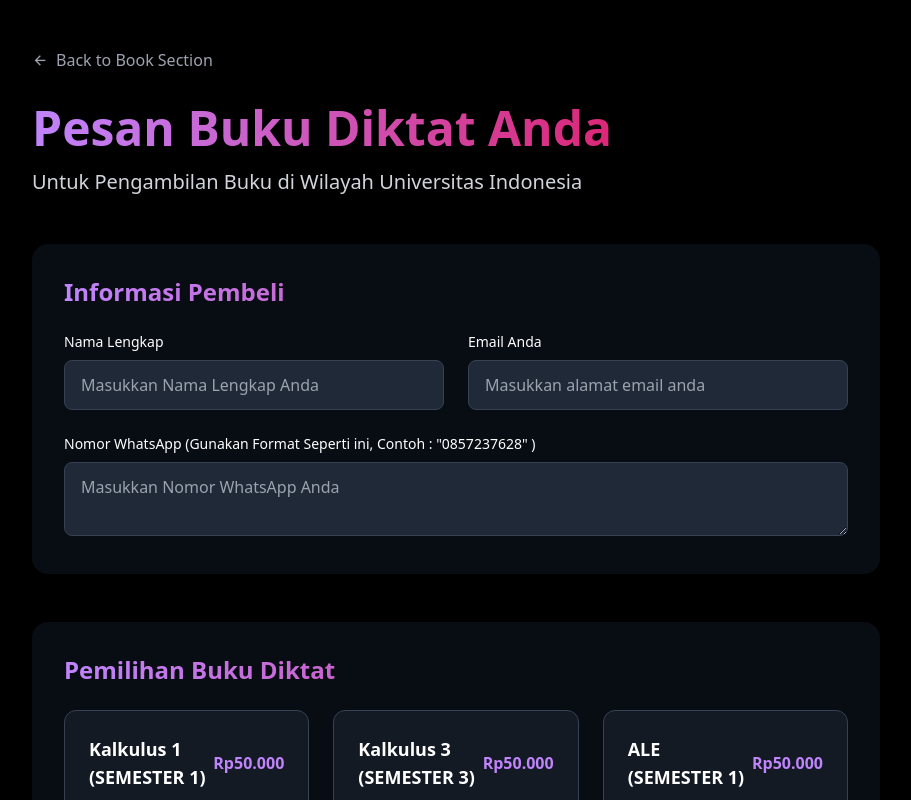
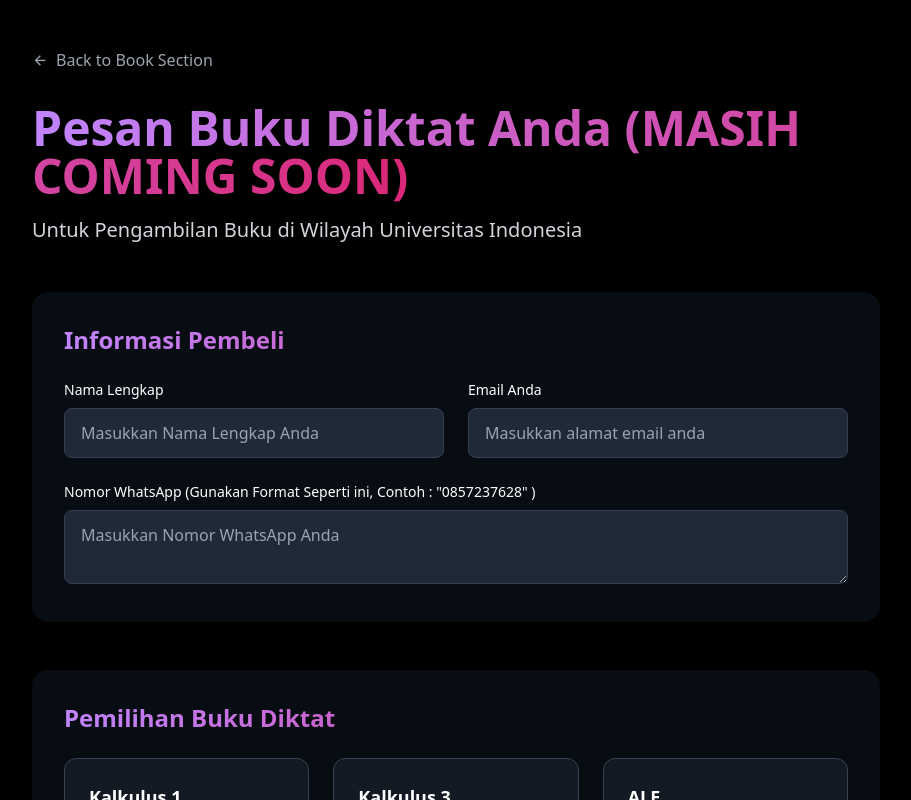
Before and after one commit to FeynmanProject/feynmanbookstore.github.io, a Next.js app: page /order in a window 1280 px wide. Shown: the top 800 px of the page, without its empty margins (184-1095 px from the left). Built offline with nearby package versions, Linux system fonts and the light colour scheme.

Commit message:
Update page.tsx

```diff
--- a/app/order/page.tsx
+++ b/app/order/page.tsx
@@ -176,7 +176,7 @@ const response = await fetch('/api/submit-order', {
 
           <h1 className="text-5xl font-bold mb-4">
             <span className="bg-gradient-to-r from-purple-400 to-pink-600 bg-clip-text text-transparent">
-              Pesan Buku Diktat Anda
+              Pesan Buku Diktat Anda (MASIH COMING SOON)
             </span>
           </h1>
           <p className="text-xl text-gray-300">
```
